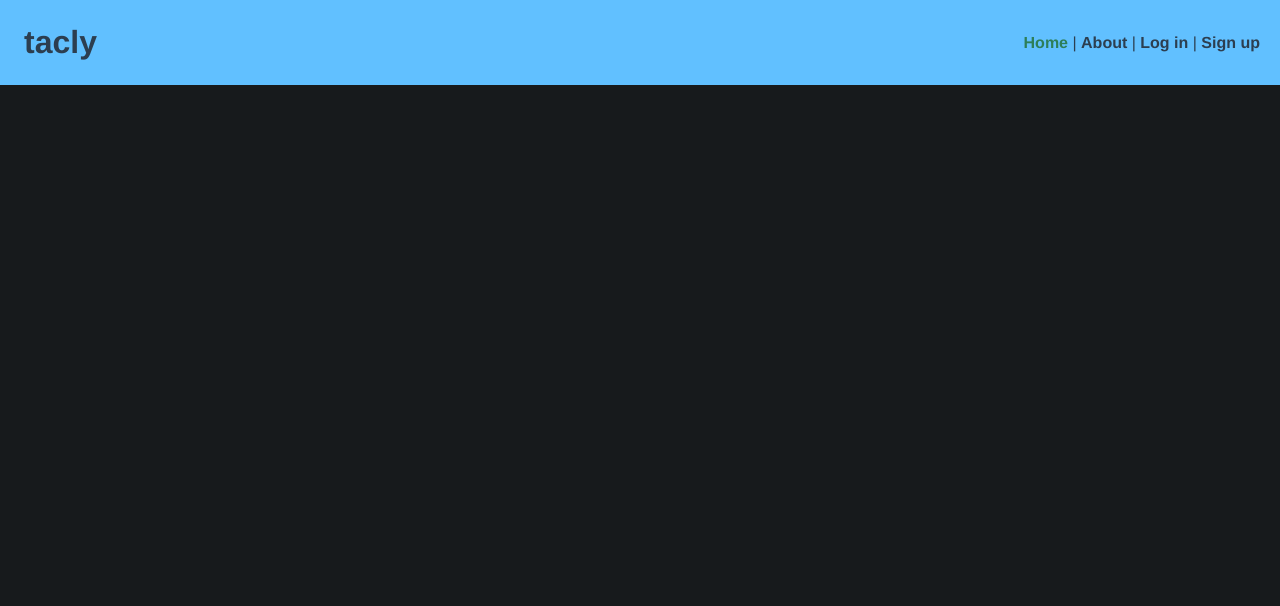
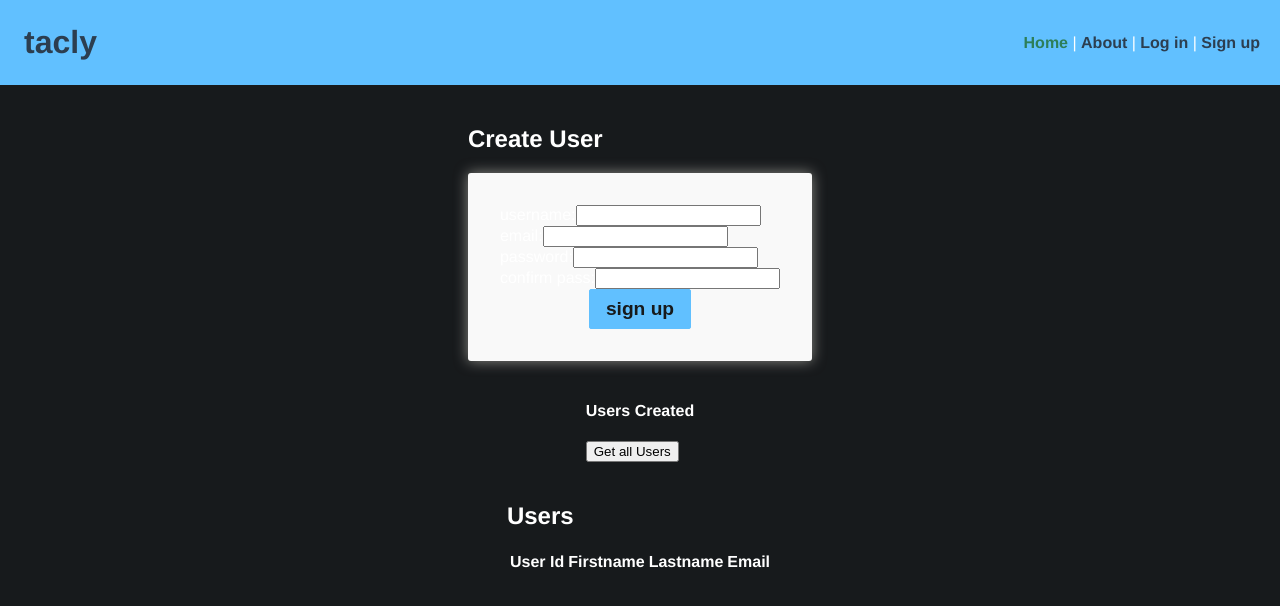
Before and after one commit to japankid-code/tacly, a Vue app in the folder frontend/: page / in a window 1280 px wide. Shown: the top 606 px of the page. Built offline with nearby package versions, Linux system fonts and the light colour scheme.

Commit message:
add temp components to homepage

```diff
--- a/frontend/src/App.vue
+++ b/frontend/src/App.vue
@@ -25,7 +25,8 @@ body {
   font-family: Avenir, Helvetica, Arial, sans-serif;
   -webkit-font-smoothing: antialiased;
   -moz-osx-font-smoothing: grayscale;
-  color: #2c3e50;
+  color: #fff;
+  background-color: #2c3e50;
   width: 100vw;
   height: 100vh;
   margin: 0;
--- a/frontend/src/components/CreateUser.vue
+++ b/frontend/src/components/CreateUser.vue
@@ -1,83 +1,97 @@
 <script>
-export default {
+import { defineComponent } from "vue";
+
+import UserForm from "../components/UserForm.vue";
+import Button from "../components/Button.vue";
+
+export default defineComponent({
   name: "CreateUser",
+  components: {
+    UserForm,
+    Button,
+  },
   data() {
     return {
-      firstName: "",
-      lastName: "",
+      text: "sign up",
+      username: "",
       email: "",
+      password: "",
+      confirmPass: "",
     };
   },
   methods: {
     createUser() {
-      console.log(this.firstName);
       const payload = {
-        firstName: this.firstName,
-        lastName: this.lastName,
+        username: this.username,
         email: this.email,
+        password: this.password,
       };
+      console.log(payload);
       this.$emit("createUser", payload);
       this.clearForm();
     },
     clearForm() {
-      this.firstName = "";
-      this.lastName = "";
+      this.username = "";
       this.email = "";
+      this.password = "";
+      this.confirmPass = "";
     },
   },
-};
+});
 </script>
 
 <template>
-  <div class="container">
+  <div class="container create-user">
     <div class="row">
       <div class="col-md-7 mrgnbtm">
         <h2>Create User</h2>
-        <form>
-          <div class="row">
-            <div class="form-group col-md-6">
-              <label htmlFor="exampleInputEmail1">First Name</label>
+        <UserForm>
+          <template v-slot:option1>
+            <div class="form-option">
+              <span>username:</span>
+              <input class="form-control" v-model="username" name="username" />
+            </div>
+          </template>
+          <template v-slot:option2>
+            <div class="form-option">
+              <span>email:</span>
+              <input class="form-control" v-model="email" name="email" />
+            </div>
+          </template>
+          <template v-slot:option3>
+            <div class="form-option">
+              <span>password:</span>
               <input
-                type="text"
                 class="form-control"
-                v-model="firstName"
-                name="firstname"
-                id="firstname"
-                aria-describedby="emailHelp"
-                placeholder="First Name"
+                type="password"
+                v-model="password"
+                name="password"
               />
             </div>
-            <div class="form-group col-md-6">
-              <label htmlFor="exampleInputPassword1">Last Name</label>
+          </template>
+          <template v-slot:option4>
+            <div class="form-option">
+              <span>confirm pass:</span>
               <input
-                type="text"
                 class="form-control"
-                v-model="lastName"
-                name="lastname"
-                id="lastname"
-                placeholder="Last Name"
+                type="password"
+                v-model="confirmPass"
+                name="confirmpass"
               />
             </div>
-          </div>
-          <div class="row">
-            <div class="form-group col-md-12">
-              <label htmlFor="exampleInputEmail1">Email</label>
-              <input
-                type="text"
-                class="form-control"
-                v-model="email"
-                name="email"
-                id="email"
-                aria-describedby="emailHelp"
-                placeholder="Email"
-              />
-            </div>
-          </div>
-          <button type="button" @click="createUser()" class="btn btn-danger">
-            Create
-          </button>
-        </form>
+          </template>
+          <template v-slot:button>
+            <Button :btn-text="text" @click="createUser()"></Button>
+          </template>
+        </UserForm>
       </div>
     </div>
   </div>
 </template>
+
+<style lang="scss">
+.create-user {
+  margin: 20px 0 0 0;
+  align-self: center;
+}
+</style>
--- a/frontend/src/components/DisplayBoard.vue
+++ b/frontend/src/components/DisplayBoard.vue
@@ -1,5 +1,7 @@
 <script lang="ts">
-export default {
+import { defineComponent } from "vue";
+
+export default defineComponent({
   name: "DisplayBoard",
   props: ["numberOfUsers"],
   methods: {
@@ -7,7 +9,7 @@ export default {
       this.$emit("getAllUsers");
     },
   },
-};
+});
 </script>
 
 <template>
@@ -23,3 +25,10 @@ export default {
     </div>
   </div>
 </template>
+
+<style lang="scss">
+.display-board {
+  margin: 20px 0 0 0;
+  align-self: center;
+}
+</style>
--- a/frontend/src/components/UserTable.vue
+++ b/frontend/src/components/UserTable.vue
@@ -6,7 +6,7 @@ export default {
 </script>
 
 <template>
-  <div class="container">
+  <div class="container user-table">
     <h2>Users</h2>
     <table class="table table-bordered">
       <thead>
@@ -28,3 +28,10 @@ export default {
     </table>
   </div>
 </template>
+
+<style lang="scss">
+.user-table {
+  margin: 20px 0 0 0;
+  align-self: center;
+}
+</style>
--- a/frontend/src/views/Home.vue
+++ b/frontend/src/views/Home.vue
@@ -2,12 +2,18 @@
 import { defineComponent } from "vue";
 import Navbar from "../components/Navbar.vue"; // @ is an alias to /src
 import AboutModal from "../components/AboutModal.vue";
+import CreateUser from "../components/CreateUser.vue";
+import DisplayBoard from "../components/DisplayBoard.vue";
+import UserTable from "../components/UserTable.vue";
 
 export default defineComponent({
   name: "Home",
   components: {
     Navbar,
     AboutModal,
+    CreateUser,
+    DisplayBoard,
+    UserTable,
   },
   data() {
     return {
@@ -28,8 +34,10 @@ export default defineComponent({
 <template>
   <div class="home">
     <Navbar @open="showModal" />
-
     <AboutModal v-show="isModalVisible" @close="closeModal" />
+    <CreateUser></CreateUser>
+    <DisplayBoard></DisplayBoard>
+    <UserTable></UserTable>
   </div>
 </template>
 
--- a/frontend/src/views/Signup.vue
+++ b/frontend/src/views/Signup.vue
@@ -114,6 +114,9 @@ export default defineComponent({
   display: flex;
   justify-content: space-between;
   align-items: center;
+  span {
+    color: #171a1c !important;
+  }
 }
 .form-control {
   padding: 0 0.5rem;
```
